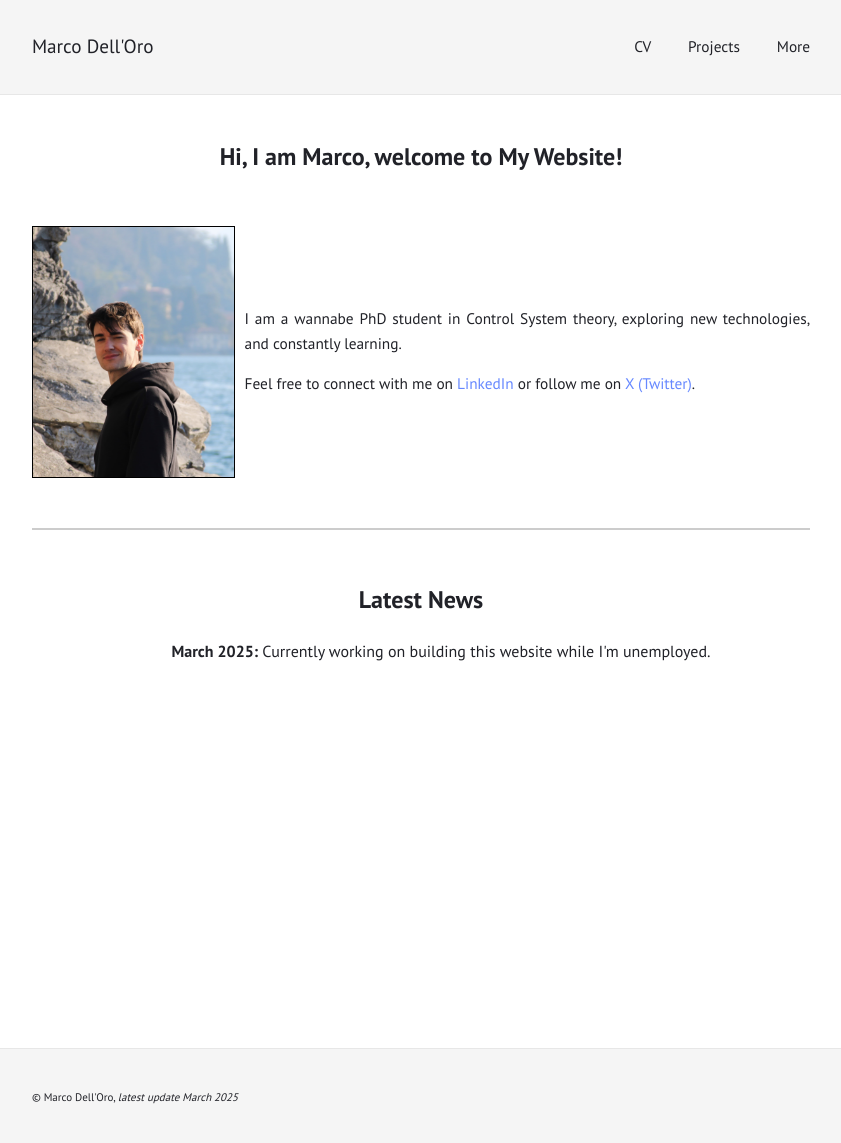
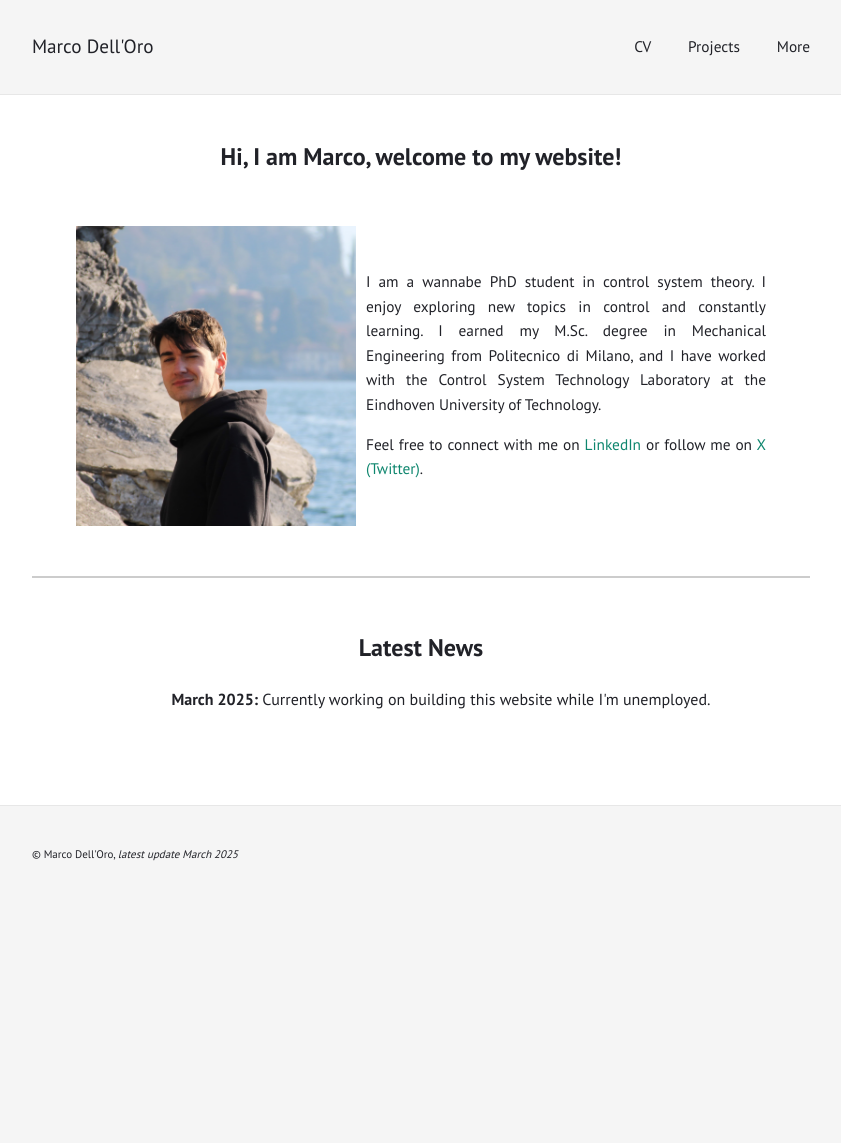
Before and after one commit to Marcodelloro/Marcodelloro.github.io, a Jekyll site: the page built from index.html, in a window 1280 px wide. Shown: the whole page, without its empty margins (219-1060 px from the left). Built offline with Jekyll 4.4.1, drawn with Linux system fonts in a browser that asks for light colours; after the commit the page ends 900 px from its top, so only the background shows below that.

Commit message:
final push of the day

```diff
--- a/_includes/home.html
+++ b/_includes/home.html
@@ -9,13 +9,16 @@
 <body>
 
     <main class="home-page">
-        <h1>Hi, I am Marco, welcome to My Website!</h1>
+        <h1>Hi, I am Marco, welcome to my website!</h1>
         <div class="profile-container">
             <div class="wrap">
                 <img src="/assets/Marco.jpg" class="myImage">
             </div>
             <div class="info">
-                <p>I am a wannabe PhD student in Control System theory, exploring new technologies, and constantly learning.</p>
+                <p>I am a wannabe PhD student in control system theory. I enjoy exploring new topics in control and constantly learning.
+                   I earned my M.Sc. degree in Mechanical Engineering from Politecnico di Milano, and I have worked with the Control System Technology Laboratory at the
+                   Eindhoven University of Technology.
+                </p>
                 <p>Feel free to connect with me on <a href="https://www.linkedin.com/in/marco-d-590a36140/" target="_blank">LinkedIn</a> or follow me on <a href="https://x.com/mvrcodelloro" target="_blank">X (Twitter)</a>.</p>
             </div>
         </div>
--- a/assets/css/index.sass
+++ b/assets/css/index.sass
@@ -23,7 +23,6 @@ body > footer
   color: $dark
   border-top: 1px solid reduce(14)
 
-
 {% else %}
 
 body > article
@@ -45,8 +44,9 @@ body > footer
 body
   display: flex
   flex-direction: column
+  justify-content:flex
   min-height: 100vh
-  justify-content: space-between
+
 
 .home-page
   padding: 1.75em calc(40% - 17em)
@@ -54,10 +54,10 @@ body
   flex-direction: column
   align-items: center
   text-align: center
-  min-height: 100vh
   justify-content: flex-start
   background: lighten($light, 10%)
   color: $dark
+  flex-grow: 1
 
 h1
   font-size: 1.5rem
@@ -75,20 +75,31 @@ h1
   text-align: left
 
 .wrap
-  width: 250px
-  height: 250px
+  width: 280px
+  height: 300px
   overflow: hidden
-  border: 1px solid black
+  border: none
   display: flex
   justify-content: center
   align-items: center
 
   img
-    width: 180%
-    height: 180%
+    width: 200%
+    height: 200%
     object-fit: cover
     object-position: 20% top
     margin: 0 0 0 0
+
+.info
+  max-width: 400px
+  text-align: left
+
+a
+  color:  #0e866e;
+
+a:hover
+  color: #0e866e;
+  text-decoration: underline
 
 .divider
   width: 100%
@@ -104,37 +115,38 @@ h1
     list-style: none
   li
     font-size: 1rem
+
+
+
+@media screen and (max-width: 600px)
+  .profile-container
+    flex-direction: column
+    align-items: center
+    gap: 15px
+
+  .wrap
+    width: 250px
+    height: 250px
+
+  .myImage
+    object-fit: cover
+    object-position: top
+
+  h1
+    font-size: 1.5rem
     margin-bottom: 10px
 
-
-@media screen and (max-width: 600px)  /* Adjust based on your target mobile device width */
-  .profile-container
-    flex-direction: column    /* Stack the image and text vertically on mobile */
-    align-items: center       /* Center the items */
-    gap: 15px                 /* Adjust gap to suit mobile screen */
-
-  .wrap
-    width: 120px              /* Adjust image size for mobile */
-    height: 120px             /* Adjust image size for mobile */
-
-  .myImage
-    object-fit: cover         /* Ensure image fills the container and doesn't stretch */
-    object-position: top      /* Crop from the top if necessary */
-
-  h1
-    font-size: 1.5rem         /* Reduce title font size on mobile */
-    margin-bottom: 10px       /* Adjust spacing for mobile */
-
   .info
-    max-width: 90%            /* Allow more width for text on mobile */
-    font-size: 0.9rem         /* Adjust font size for mobile readability */
+    max-width: 80%
+    font-size: 0.9rem
 
   .divider
-    width: 100%               /* Full-width divider on mobile */
-    margin: 20px auto         /* Adjust margin for mobile screens */
+    width: 100%
+    margin: 20px auto
 
   #news
     h2
-      font-size: 1.25rem      /* Slightly smaller heading on mobile */
+      font-size: 1.25rem
     li
-      font-size: 0.9rem       /* Adjust list item font size for better readability */
+      font-size: 0.9rem
+      max-width: 90%
```
Also changed, not shown: 4 other files.
